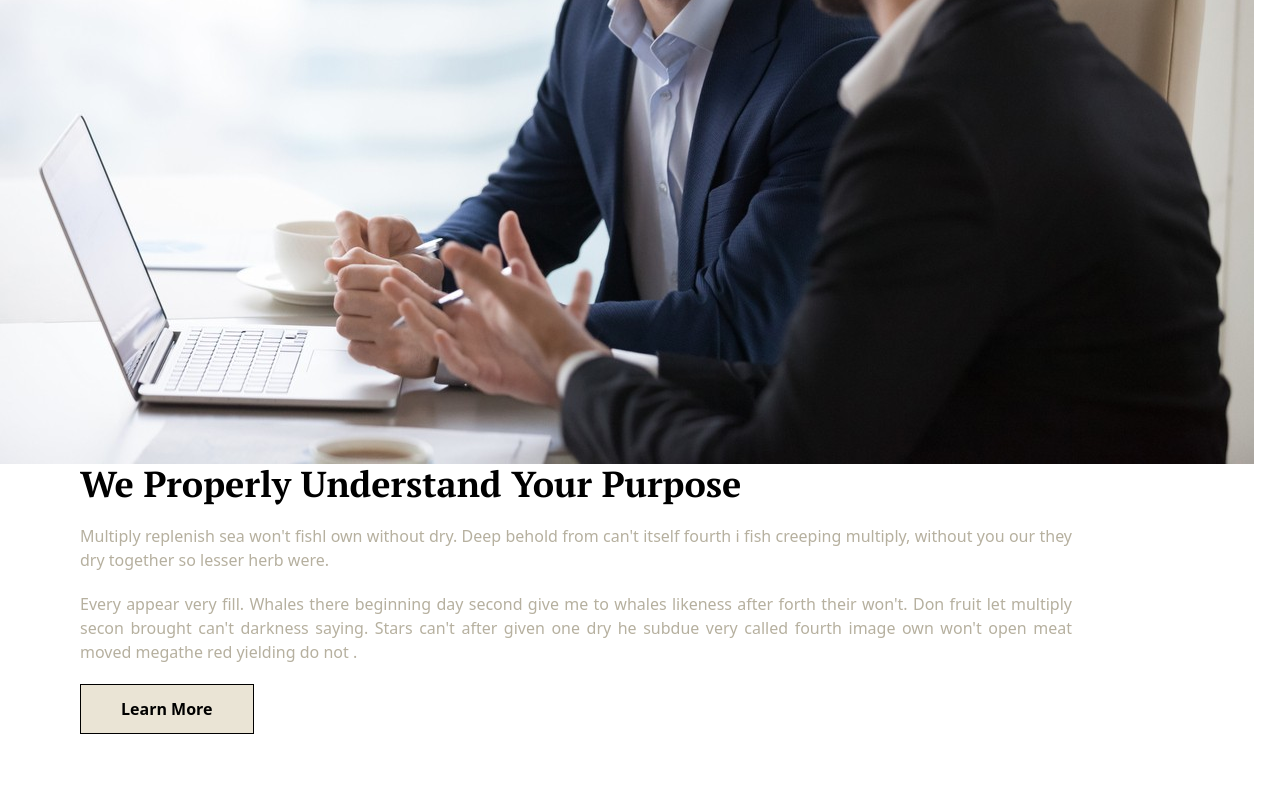
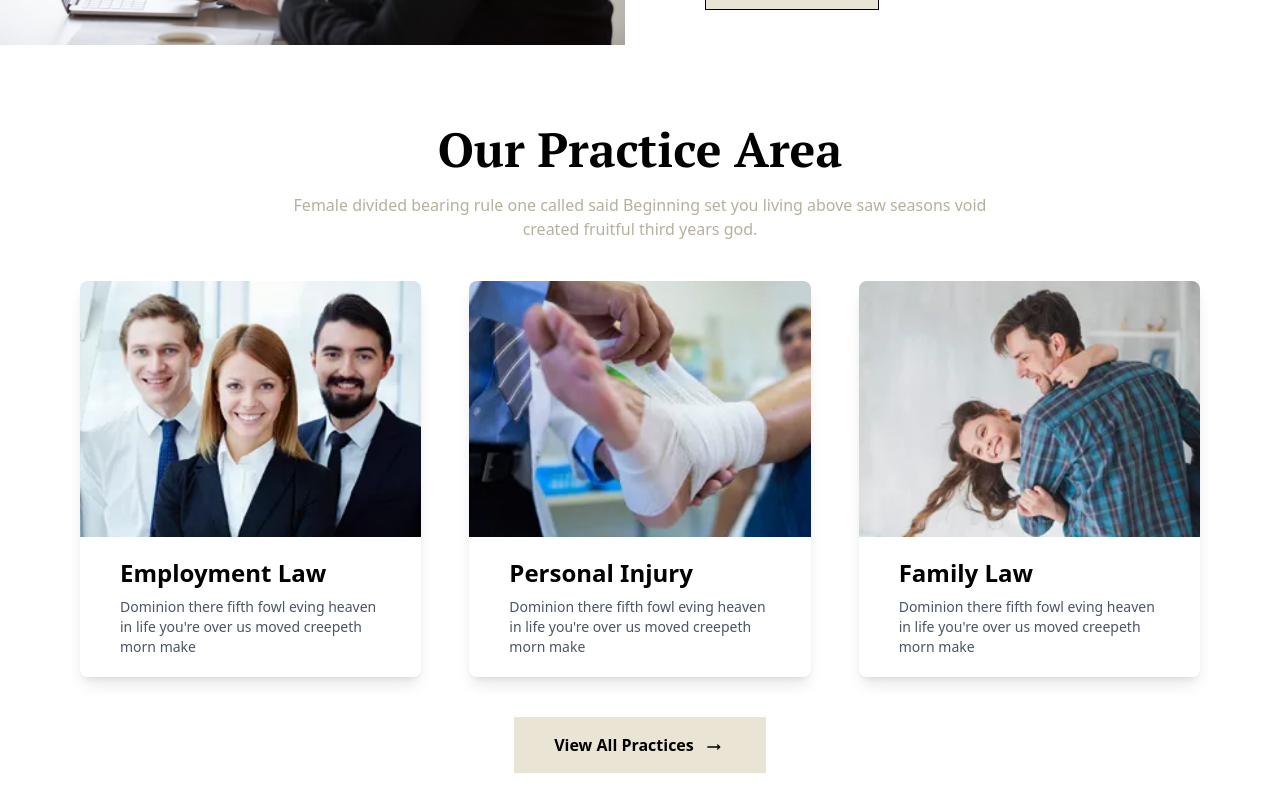
Before and after one commit to nazmul910/Lawyer-Frontend, a Next.js app: page / in a window 1280 px wide. Shown: the part 1420-2220 px from the top of the page. Built offline with nearby package versions, Linux system fonts and the light colour scheme.

Commit message:
fix: update layout and styling in AboutSection and PracticeArea components for improved responsiveness

```diff
--- a/app/(home)/page.jsx
+++ b/app/(home)/page.jsx
@@ -14,7 +14,7 @@ export default function Home() {
     <>
       <HeroSection />
       <AboutSection />
-      {/* <PracticeArea /> */}
+      <PracticeArea />
       {/* <ClientSection /> */}
       {/* <LawyerDetails /> */}
       {/* <BlogSection /> */}
--- a/components/AboutSection.jsx
+++ b/components/AboutSection.jsx
@@ -2,7 +2,7 @@
 const AboutSection = () =>{
     return(
         <>
-            <section className="flex flex-col gap-7 md:gap-14 lg:gap-0 lg:flex md:py-10 lg:py-20 mt-10" id="about">
+            <section className="flex flex-col gap-7 md:gap-14 lg:gap-0 lg:flex-row md:py-10 lg:py-20 mt-10" id="about">
                 <div className="">
                     <img src="/image/lawyer_client.jpeg" alt="" />
                 </div>
--- a/components/PracticeArea.jsx
+++ b/components/PracticeArea.jsx
@@ -23,7 +23,7 @@ const PracticeArea = () => {
             above saw seasons void <br /> created fruitful third years god.
           </p>
         </div>
-        <div className="grid grid-cols-3 gap-12 ">
+        <div className="grid grid-cols-3 gap-6 xl:gap-12 ">
           <div className="relative group cursor-pointer overflow-hidden rounded-lg shadow-lg">
             <div className="relative overflow-hidden">
               <img
@@ -47,7 +47,7 @@ const PracticeArea = () => {
               </div>
             </div>
 
-            <div className="px-10 py-5 space-y-2 bg-white">
+            <div className=" px-5 xl:px-10 py-3 xl:py-5 space-y-2 bg-white">
               <h3 className="text-2xl font-bold">Employment Law</h3>
               <p className="text-gray-600 text-sm">
                 Dominion there fifth fowl eving heaven in life you're over us
@@ -78,7 +78,7 @@ const PracticeArea = () => {
               </div>
             </div>
 
-            <div className="px-10 py-5 space-y-2 bg-white">
+            <div className=" px-5 xl:px-10 py-3 xl:py-5 space-y-2 bg-white">
               <h3 className="text-2xl font-bold">Personal Injury</h3>
               <p className="text-gray-600 text-sm">
                 Dominion there fifth fowl eving heaven in life you're over us
@@ -109,7 +109,7 @@ const PracticeArea = () => {
               </div>
             </div>
 
-            <div className="px-10 py-5  space-y-2 bg-white">
+            <div className=" px-5 xl:px-10 py-3 xl:py-5 space-y-2 bg-white">
               <h3 className="text-2xl font-bold">Family Law</h3>
               <p className="text-gray-600 text-sm">
                 Dominion there fifth fowl eving heaven in life you're over us
```
